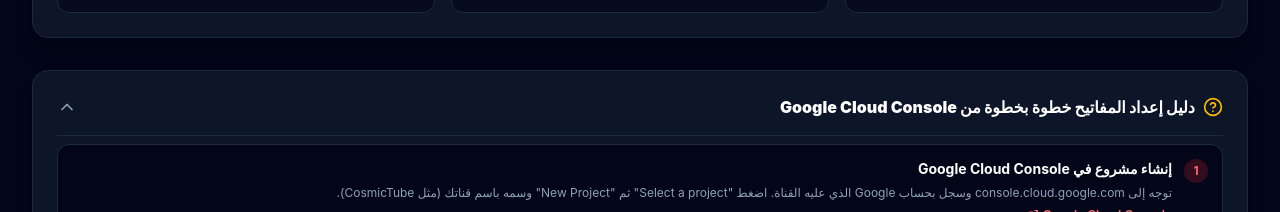
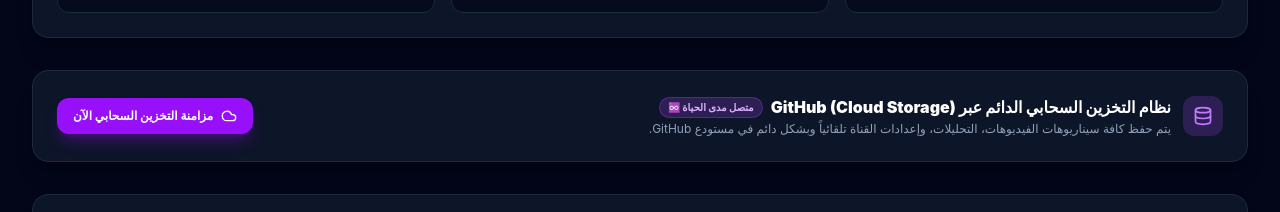
Before and after one commit to DawshaX/youtube, a React (Vite) app: page / in a window 1280 px wide. Both pictures are taken after a click on the button "ربط القناة والـ API". Shown: the part 532-744 px from the top of the page. Built offline with nearby package versions, Linux system fonts and the light colour scheme; no server answers.

Commit message:
feat: add GitHub permanent cloud storage sync and channel persistence
Co-authored-by: arena-agent <297053741+arena-agent@users.noreply.github.com>

```diff
--- a/src/components/ChannelConnect.jsx
+++ b/src/components/ChannelConnect.jsx
@@ -13,7 +13,10 @@ import {
   Radio,
   Sliders,
   ChevronDown,
-  ChevronUp
+  ChevronUp,
+  Database,
+  Cloud,
+  GitBranch
 } from 'lucide-react';
 
 export default function ChannelConnect({ channelInfo, isConnected, onChannelUpdated, isAr }) {
@@ -25,6 +28,34 @@ export default function ChannelConnect({ channelInfo, isConnected, onChannelUpda
   const [message, setMessage] = useState('');
   const [showGuide, setShowGuide] = useState(true);
   const [guideStep, setGuideStep] = useState(1);
+  const [gitStatus, setGitStatus] = useState(null);
+  const [syncingGit, setSyncingGit] = useState(false);
+  const [gitSyncMsg, setGitSyncMsg] = useState('');
+
+  const fetchGitStatus = async () => {
+    try {
+      const res = await fetch('/api/github/status');
+      const data = await res.json();
+      setGitStatus(data);
+    } catch (e) {
+      console.error('Fetch git status error:', e);
+    }
+  };
+
+  const handleSyncGit = async () => {
+    setSyncingGit(true);
+    setGitSyncMsg('');
+    try {
+      const res = await fetch('/api/github/sync', { method: 'POST' });
+      const data = await res.json();
+      setGitSyncMsg(data.message || (isAr ? 'تمت المزامنة بنجاح!' : 'Synced successfully!'));
+      fetchGitStatus();
+    } catch (err) {
+      setGitSyncMsg(isAr ? 'فشلت المزامنة' : 'Sync failed');
+    } finally {
+      setSyncingGit(false);
+    }
+  };
 
   const fetchSettings = async () => {
     try {
@@ -40,6 +71,7 @@ export default function ChannelConnect({ channelInfo, isConnected, onChannelUpda
 
   useEffect(() => {
     fetchSettings();
+    fetchGitStatus();
   }, []);
 
   const handleSave = async (e) => {
@@ -198,6 +230,65 @@ export default function ChannelConnect({ channelInfo, isConnected, onChannelUpda
             </span>
           </div>
         </div>
+      </div>
+
+      {/* GitHub Cloud Storage & Persistence Engine */}
+      <div className="p-6 rounded-2xl bg-slate-900/90 border border-slate-800 shadow-xl space-y-4">
+        <div className="flex flex-col sm:flex-row sm:items-center justify-between gap-4">
+          <div className="flex items-center gap-3">
+            <div className="p-2.5 rounded-xl bg-purple-500/20 text-purple-400">
+              <Database className="w-5 h-5" />
+            </div>
+            <div>
+              <div className="flex items-center gap-2">
+                <h3 className="text-base font-black text-white">
+                  {isAr ? 'نظام التخزين السحابي الدائم عبر GitHub (Cloud Storage)' : 'GitHub Permanent Cloud Storage'}
+                </h3>
+                <span className="px-2 py-0.5 rounded-full text-[10px] font-bold bg-purple-500/20 text-purple-300 border border-purple-500/30">
+                  {isAr ? 'متصل مدى الحياة ♾️' : 'Lifetime Active'}
+                </span>
+              </div>
+              <p className="text-xs text-slate-400 mt-0.5">
+                {isAr
+                  ? 'يتم حفظ كافة سيناريوهات الفيديوهات، التحليلات، وإعدادات القناة تلقائياً وبشكل دائم في مستودع GitHub.'
+                  : 'Channel archives, scripts, and production logs are synced permanently to GitHub storage.'}
+              </p>
+            </div>
+          </div>
+
+          <button
+            onClick={handleSyncGit}
+            disabled={syncingGit}
+            className="px-4 py-2.5 rounded-xl bg-purple-600 hover:bg-purple-500 text-white font-bold text-xs shadow-lg shadow-purple-600/30 transition flex items-center gap-2 shrink-0 disabled:opacity-50"
+          >
+            <Cloud className={`w-4 h-4 ${syncingGit ? 'animate-bounce' : ''}`} />
+            <span>{syncingGit ? (isAr ? 'جاري المزامنة...' : 'Syncing...') : (isAr ? 'مزامنة التخزين السحابي الآن' : 'Sync to GitHub Cloud')}</span>
+          </button>
+        </div>
+
+        {gitStatus && (
+          <div className="grid grid-cols-1 sm:grid-cols-3 gap-3 pt-2 text-xs">
+            <div className="p-3 rounded-xl bg-slate-950 border border-slate-800 font-mono">
+              <span className="text-slate-500 block text-[10px]">{isAr ? 'المستودع (Repository)' : 'Repository'}</span>
+              <span className="text-purple-300 font-bold">{gitStatus.repository}</span>
+            </div>
+            <div className="p-3 rounded-xl bg-slate-950 border border-slate-800 font-mono">
+              <span className="text-slate-500 block text-[10px]">{isAr ? 'الفرع السحابي (Branch)' : 'Active Branch'}</span>
+              <span className="text-emerald-400 font-bold">{gitStatus.branch}</span>
+            </div>
+            <div className="p-3 rounded-xl bg-slate-950 border border-slate-800 font-mono">
+              <span className="text-slate-500 block text-[10px]">{isAr ? 'آخر مزامنة (Last Commit)' : 'Last Sync'}</span>
+              <span className="text-slate-300 truncate block">{gitStatus.lastCommit}</span>
+            </div>
+          </div>
+        )}
+
+        {gitSyncMsg && (
+          <div className="p-3 rounded-xl bg-purple-950/40 border border-purple-500/40 text-purple-300 text-xs flex items-center gap-2">
+            <CheckCircle2 className="w-4 h-4" />
+            <span>{gitSyncMsg}</span>
+          </div>
+        )}
       </div>
 
       {/* Step by Step Guide: How to get API Key & OAuth */}
```
Also changed, not shown: 2 other files (tests, documents, lock files or other folders).
